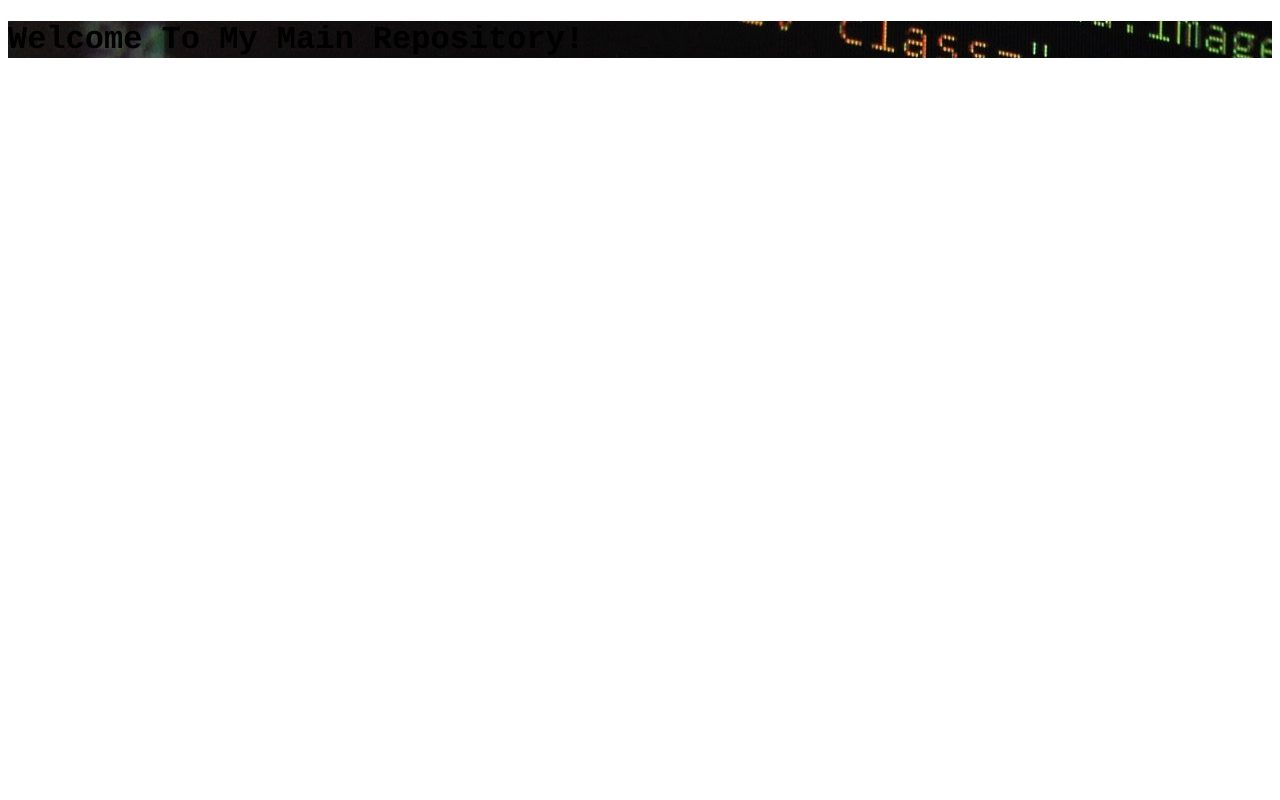
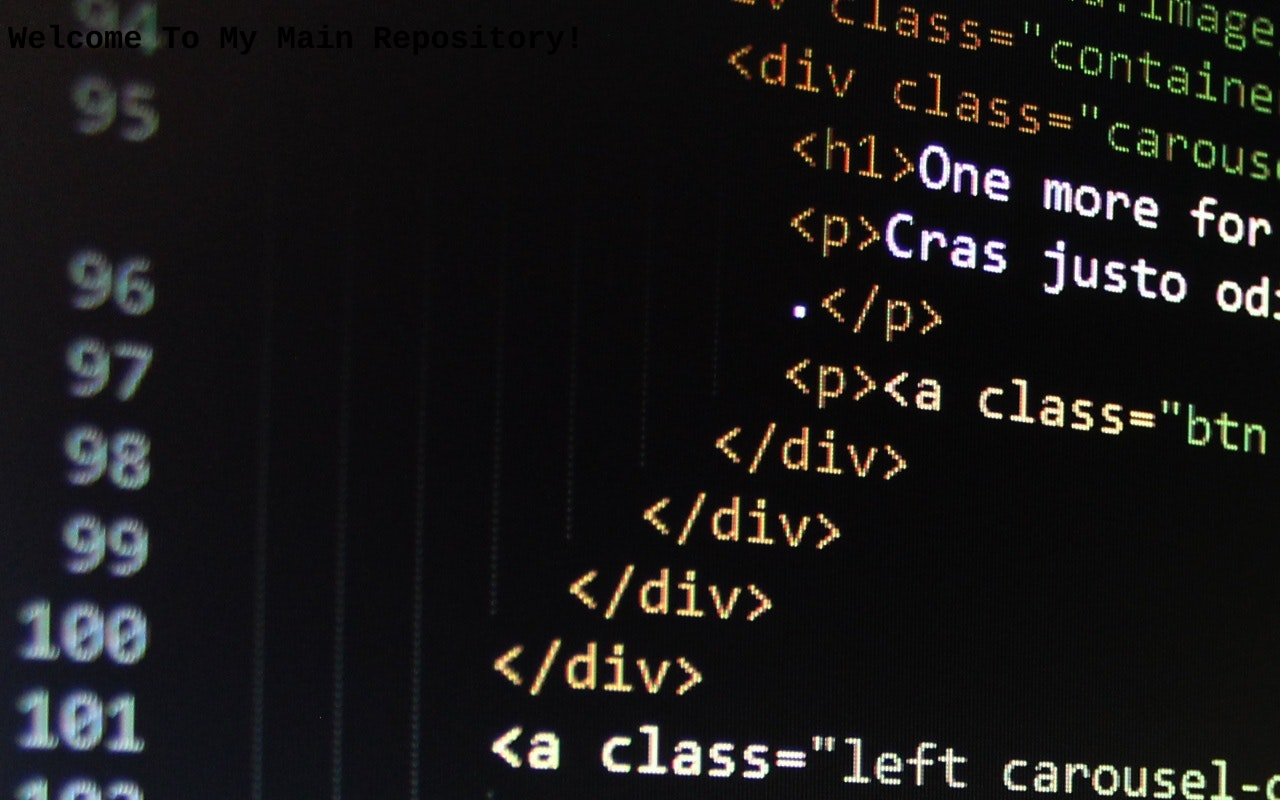
Before and after one commit to Mac021/Mac021-Unused, a plain HTML site: page index.html in a window 1280 px wide. Drawn offline with Linux system fonts and the light colour scheme.

Commit message:
Update index.html

```diff
--- a/index.html
+++ b/index.html
@@ -3,12 +3,15 @@
   <head>
     <meta charset="UTF-8">
     <title>Main Repository</title>
+    <style>
+      body.bg{
+        background-image:url("code-text-html.jpg");
+      }
+    </style>
   </head>
-  <body style=font-family:"Courier New", courier, monospace;>
-    <div style=background-image:url("code-text-html.jpg");>
+  <body class="bg" style=font-family:"Courier New", courier, monospace;>
       <div style="margin:0px;">
         <h1>Welcome To My Main Repository!</h1>
       </div>
-    </div>
   <body>
 </html>
```
